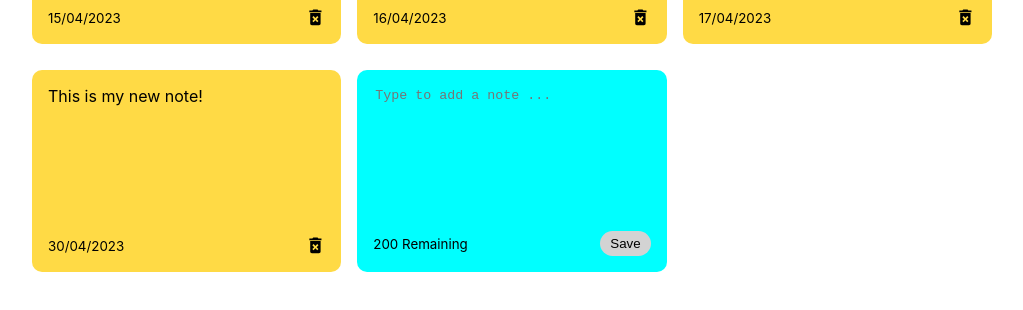
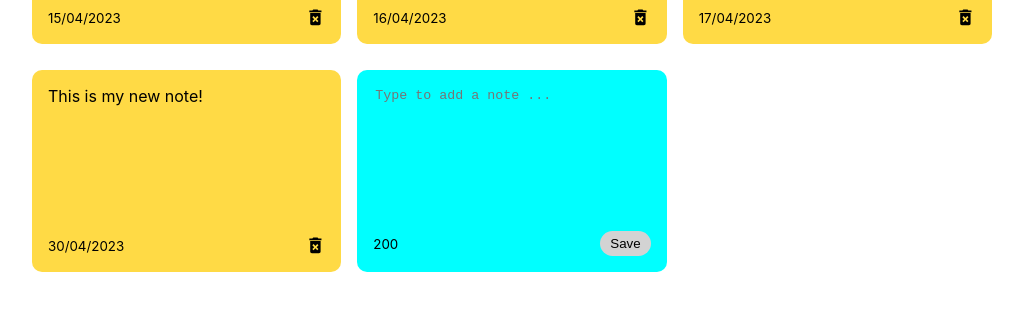
Before and after one commit to nabeff/note-app, a React (Create React App) app: page / in a window 1280 px wide. Shown: the part 158-468 px from the top of the page, without its empty margins (128-1151 px from the left). Built offline with nearby package versions, Linux system fonts and the light colour scheme.

Commit message:
adding note character count

```diff
--- a/src/components/AddNote.js
+++ b/src/components/AddNote.js
@@ -2,9 +2,12 @@
 
 const AddNote = ({ handleAddNote }) => {
   const [noteText, setNoteText] = useState("");
+  const characterLimit = 200;
 
   const handleChange = (event) => {
-    setNoteText(event.target.value);
+    if (characterLimit - event.target.value.length >= 0) {
+      setNoteText(event.target.value);
+    }
   };
 
   const handleSaveClick = () => {
@@ -24,7 +27,7 @@
         onChange={handleChange}
       ></textarea>
       <div className="note-footer">
-        <small>200 Remaining</small>
+        <small>{characterLimit - noteText.length}</small>
         <button className="save" onClick={handleSaveClick}>
           Save
         </button>
--- a/src/index.css
+++ b/src/index.css
@@ -60,6 +60,8 @@
   display: flex;
   flex-direction: column;
   justify-content: space-between;
+  /*white-space: pre-wrap; means if you save a text with space in between it will allows it*/
+  white-space: pre-wrap;
 }
 
 .note-footer{
```
